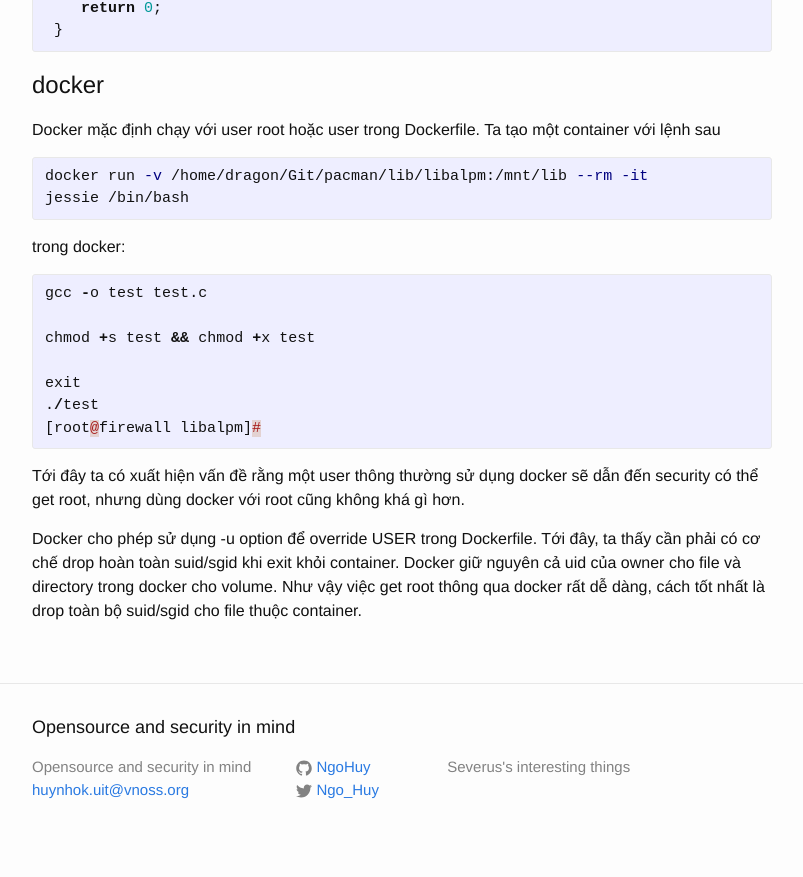
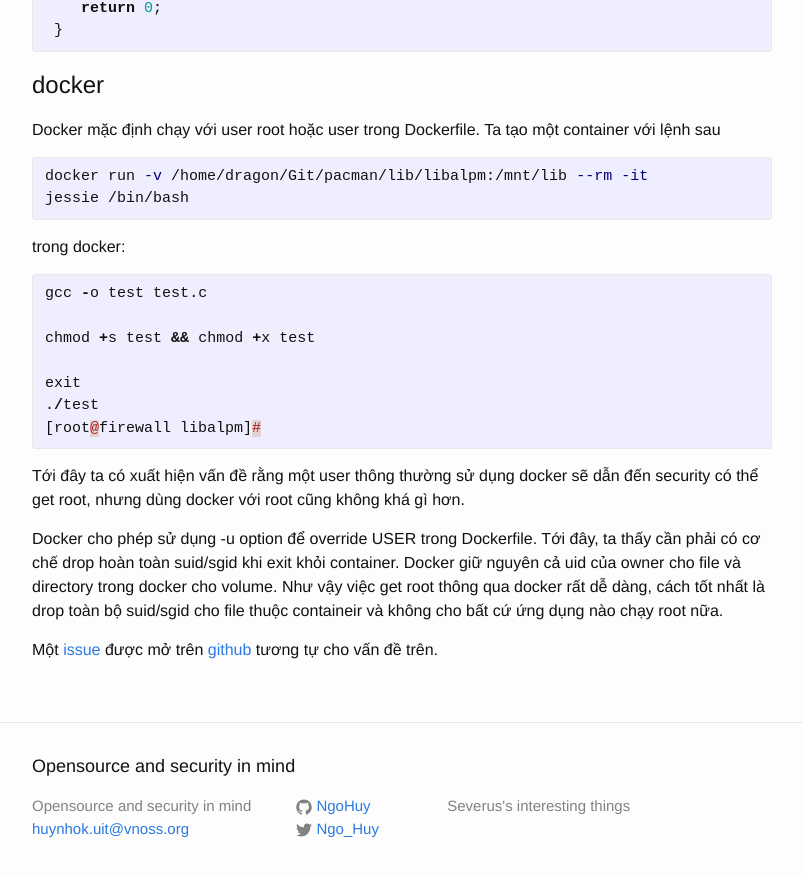
Before and after one commit to NgoHuy/NgoHuy.github.io, a Jekyll site: the page built from _posts/2015-11-06-Docker-security.markdown, in a window 1280 px wide and 900 px high, scrolled down 630 px. Shown: the top 877 px of the window, without its empty margins (238-1041 px from the left). Built offline with Jekyll 4.4.1, drawn with Linux system fonts in a browser that asks for light colours; nearby versions of some CDN libraries; comment, search, counter and statistics services are not loaded.

Commit message:
Update issue link

```diff
--- a/_posts/2015-11-06-Docker-security.markdown
+++ b/_posts/2015-11-06-Docker-security.markdown
@@ -58,4 +58,8 @@ Docker cho phép sử dụng -u option để override USER trong Dockerfile. T
 đây, ta thấy cần phải có cơ chế drop hoàn toàn suid/sgid khi exit khỏi
 container. Docker giữ nguyên cả uid của owner cho file và directory
 trong docker cho volume. Như vậy việc get root thông qua docker rất dễ
-dàng, cách tốt nhất là drop toàn bộ suid/sgid cho file thuộc container.
+dàng, cách tốt nhất là drop toàn bộ suid/sgid cho file thuộc containeir
+và không cho bất cứ ứng dụng nào chạy root nữa.
+
+Một [issue](https://github.com/docker/docker/issues/12949) được mở trên
+[github](github.com) tương tự cho vấn đề trên.
```
